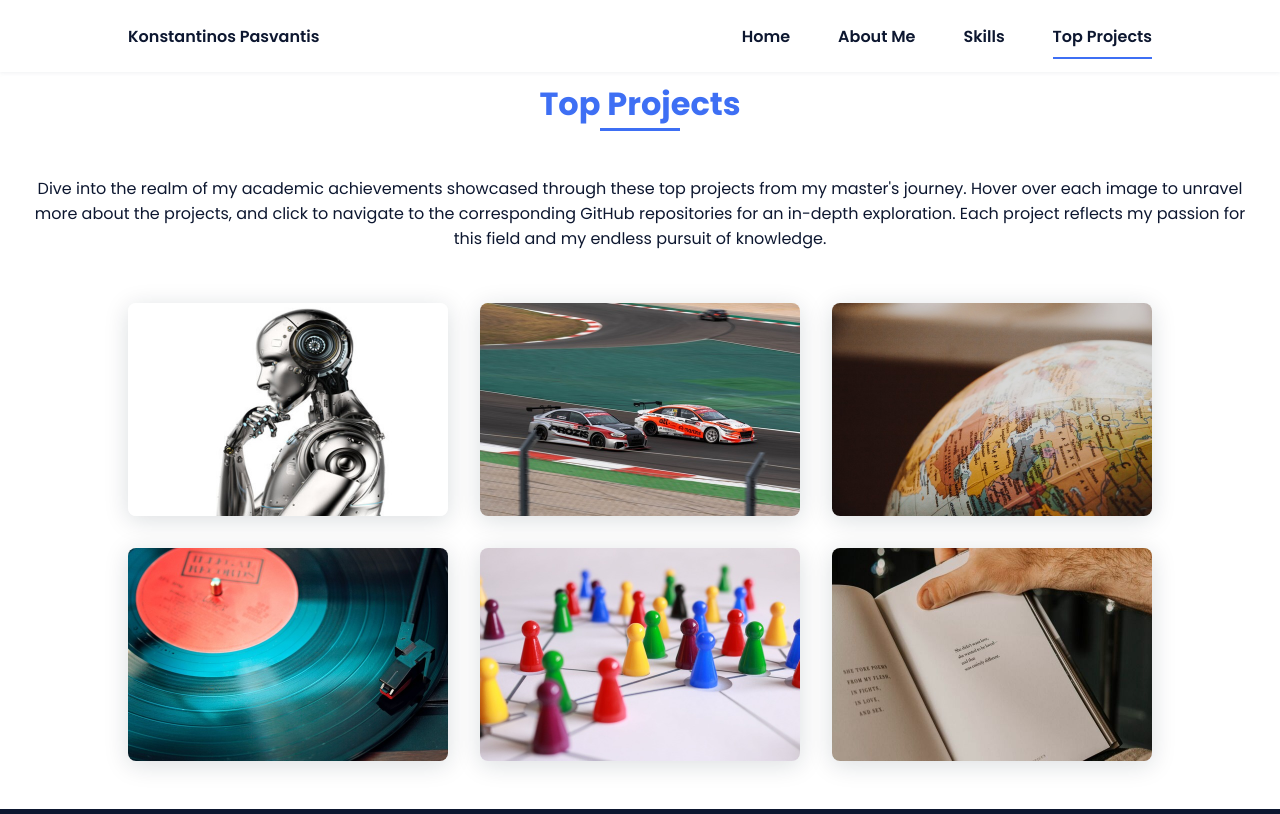
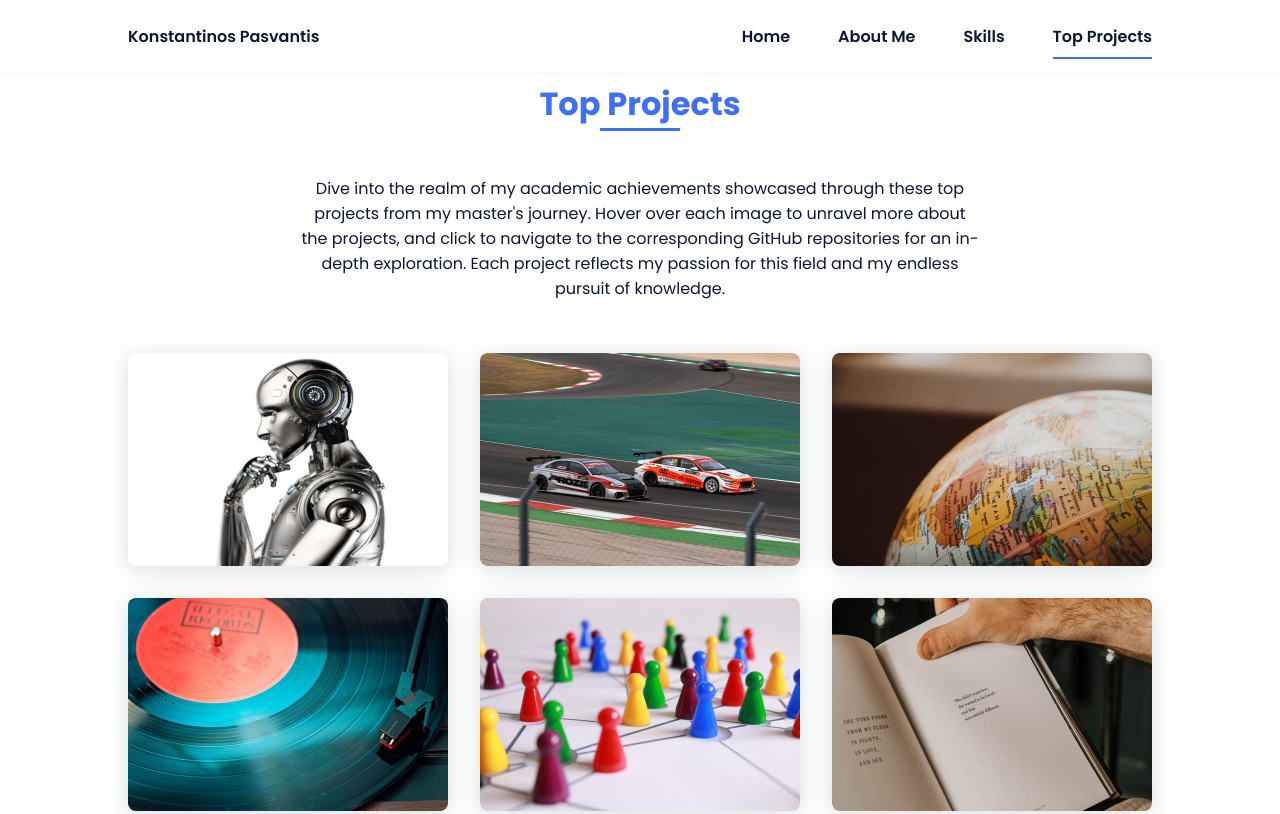
Before and after one commit to konstantinospasvantis/konstantinospasvantis.github.io, a plain HTML site: page work.html in a window 1280 px wide. Shown: the top 814 px of the page. Drawn offline with nearby package versions, Linux system fonts and the light colour scheme.

Commit message:
Update styles.css

```diff
--- a/assets/css/styles.css
+++ b/assets/css/styles.css
@@ -534,7 +534,7 @@ img {
 
 .work .skills__text {
     text-align: center;
-    margin: 20px 30px; /* Adjust the margin as needed */
+    margin: 20px 300px; /* Adjust the margin as needed */
 }
 
 @media screen and (min-width: 768px) {
```
